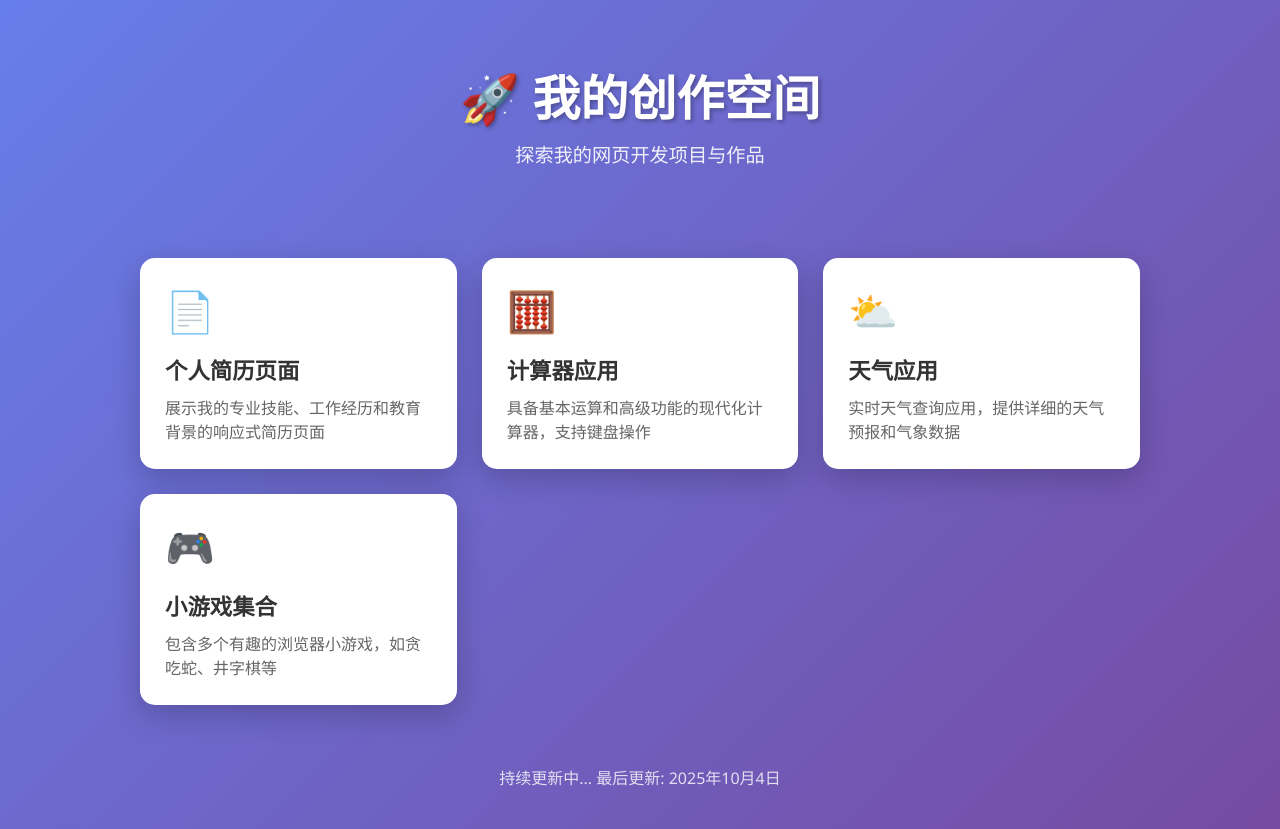
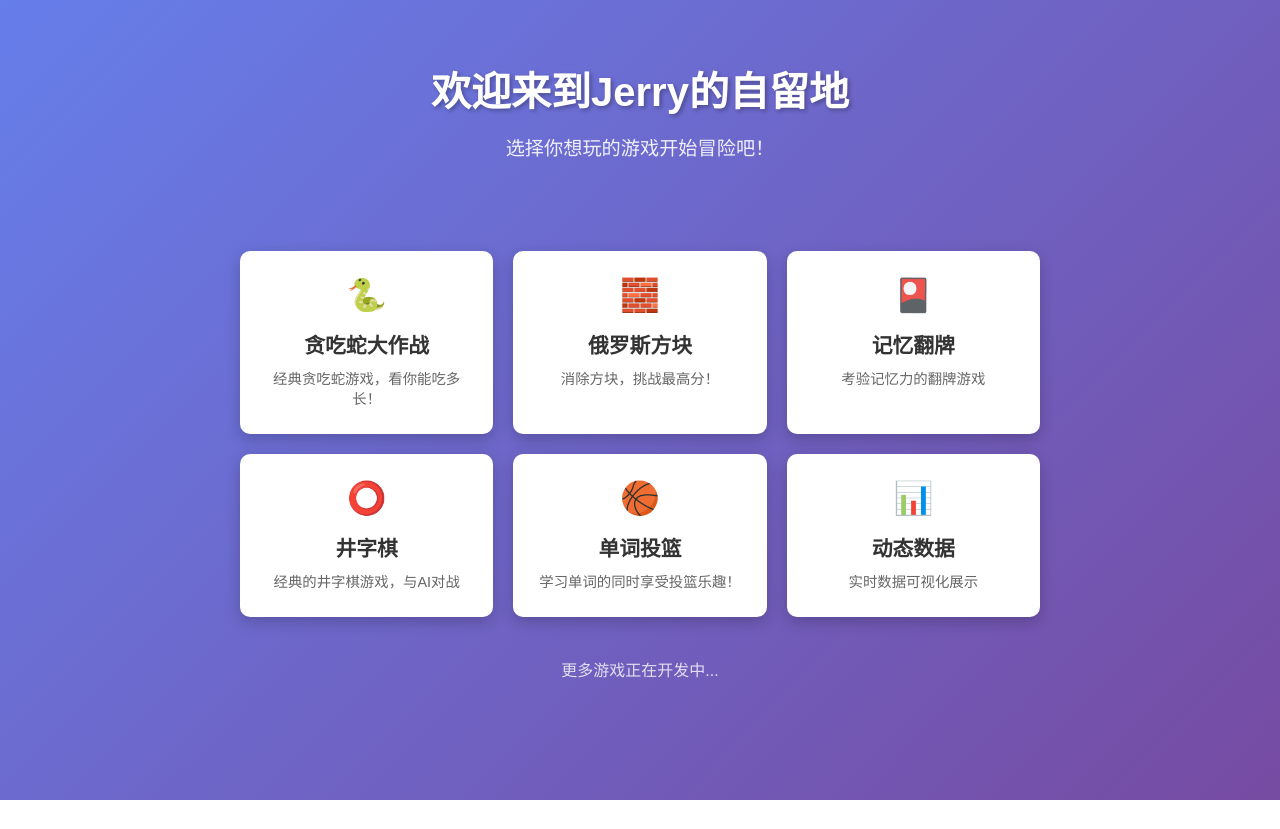
Before and after one commit to Jerry-18-bit/Games, a plain HTML site: page index.html in a window 1280 px wide. After the commit the page ends 800 px from the top, so only its background shows below. Drawn offline with Linux system fonts and the light colour scheme.

Commit message:
index.html
自留地导航页

```diff
--- a/index.html
+++ b/index.html
@@ -3,7 +3,7 @@
 <head>
     <meta charset="UTF-8">
     <meta name="viewport" content="width=device-width, initial-scale=1.0">
-    <title>我的项目作品集</title>
+    <title>Jerry的自留地</title>
     <style>
         * {
             margin: 0;
@@ -12,27 +12,27 @@
         }
 
         body {
-            font-family: 'Segoe UI', Tahoma, Geneva, Verdana, sans-serif;
+            font-family: 'Microsoft YaHei', sans-serif;
             background: linear-gradient(135deg, #667eea 0%, #764ba2 100%);
             min-height: 100vh;
             padding: 20px;
         }
 
         .container {
-            max-width: 1000px;
+            max-width: 800px;
             margin: 0 auto;
+            text-align: center;
         }
 
         .header {
-            text-align: center;
             color: white;
             margin-bottom: 50px;
             padding: 40px 20px;
         }
 
         .header h1 {
-            font-size: 3em;
-            margin-bottom: 10px;
+            font-size: 2.5em;
+            margin-bottom: 15px;
             text-shadow: 2px 2px 4px rgba(0,0,0,0.3);
         }
 
@@ -41,58 +41,58 @@
             opacity: 0.9;
         }
 
-        .projects-grid {
+        .games-grid {
             display: grid;
-            grid-template-columns: repeat(auto-fit, minmax(300px, 1fr));
-            gap: 25px;
+            grid-template-columns: repeat(auto-fit, minmax(250px, 1fr));
+            gap: 20px;
             margin-bottom: 40px;
         }
 
-        .project-card {
+        .game-card {
             background: white;
-            border-radius: 15px;
+            border-radius: 10px;
             padding: 25px;
-            box-shadow: 0 10px 30px rgba(0,0,0,0.2);
-            transition: transform 0.3s ease, box-shadow 0.3s ease;
+            box-shadow: 0 5px 15px rgba(0,0,0,0.2);
+            transition: all 0.3s ease;
             text-decoration: none;
             color: inherit;
         }
 
-        .project-card:hover {
-            transform: translateY(-5px);
-            box-shadow: 0 15px 40px rgba(0,0,0,0.3);
+        .game-card:hover {
+            transform: translateY(-3px);
+            box-shadow: 0 8px 25px rgba(0,0,0,0.3);
         }
 
-        .project-icon {
-            font-size: 2.5em;
+        .game-icon {
+            font-size: 2em;
             margin-bottom: 15px;
         }
 
-        .project-title {
-            font-size: 1.4em;
+        .game-title {
+            font-size: 1.3em;
             font-weight: bold;
             margin-bottom: 10px;
             color: #333;
         }
 
-        .project-desc {
+        .game-desc {
             color: #666;
-            line-height: 1.5;
+            font-size: 0.9em;
+            line-height: 1.4;
         }
 
         .footer {
-            text-align: center;
             color: white;
-            padding: 20px;
             opacity: 0.8;
+            margin-top: 40px;
         }
 
-        @media (max-width: 768px) {
+        @media (max-width: 600px) {
             .header h1 {
                 font-size: 2em;
             }
 
-            .projects-grid {
+            .games-grid {
                 grid-template-columns: 1fr;
             }
         }
@@ -101,50 +101,51 @@
 <body>
     <div class="container">
         <div class="header">
-            <h1>🚀 我的创作空间</h1>
-            <p>探索我的网页开发项目与作品</p>
+            <h1>欢迎来到Jerry的自留地</h1>
+            <p>选择你想玩的游戏开始冒险吧！</p>
         </div>
 
-        <div class="projects-grid">
-            <a href="project1.html" class="project-card">
-                <div class="project-icon">📄</div>
-                <div class="project-title">个人简历页面</div>
-                <div class="project-desc">展示我的专业技能、工作经历和教育背景的响应式简历页面</div>
+        <div class="games-grid">
+            <a href="snake-game.html" class="game-card">
+                <div class="game-icon">🐍</div>
+                <div class="game-title">贪吃蛇大作战</div>
+                <div class="game-desc">经典贪吃蛇游戏，看你能吃多长！</div>
             </a>
 
-            <a href="project2.html" class="project-card">
-                <div class="project-icon">🧮</div>
-                <div class="project-title">计算器应用</div>
-                <div class="project-desc">具备基本运算和高级功能的现代化计算器，支持键盘操作</div>
+            <a href="tetris.html" class="game-card">
+                <div class="game-icon">🧱</div>
+                <div class="game-title">俄罗斯方块</div>
+                <div class="game-desc">消除方块，挑战最高分！</div>
             </a>
 
-            <a href="project3.html" class="project-card">
-                <div class="project-icon">⛅</div>
-                <div class="project-title">天气应用</div>
-                <div class="project-desc">实时天气查询应用，提供详细的天气预报和气象数据</div>
+            <a href="memory-game.html" class="game-card">
+                <div class="game-icon">🎴</div>
+                <div class="game-title">记忆翻牌</div>
+                <div class="game-desc">考验记忆力的翻牌游戏</div>
             </a>
 
-            <a href="project4.html" class="project-card">
-                <div class="project-icon">🎮</div>
-                <div class="project-title">小游戏集合</div>
-                <div class="project-desc">包含多个有趣的浏览器小游戏，如贪吃蛇、井字棋等</div>
+            <a href="tic-tac-toe.html" class="game-card">
+                <div class="game-icon">⭕</div>
+                <div class="game-title">井字棋</div>
+                <div class="game-desc">经典的井字棋游戏，与AI对战</div>
+            </a>
+
+            <a href="word-shooting.html" class="game-card">
+                <div class="game-icon">🏀</div>
+                <div class="game-title">单词投篮</div>
+                <div class="game-desc">学习单词的同时享受投篮乐趣！</div>
+            </a>
+
+            <a href="dynamic-data.html" class="game-card">
+                <div class="game-icon">📊</div>
+                <div class="game-title">动态数据</div>
+                <div class="game-desc">实时数据可视化展示</div>
             </a>
         </div>
 
         <div class="footer">
-            <p>持续更新中... 最后更新: <span id="current-date"></span></p>
+            <p>更多游戏正在开发中...</p>
         </div>
     </div>
-
-    <script>
-        // 自动更新日期
-        const now = new Date();
-        document.getElementById('current-date').textContent =
-            now.toLocaleDateString('zh-CN', {
-                year: 'numeric',
-                month: 'long',
-                day: 'numeric'
-            });
-    </script>
 </body>
 </html>
```
